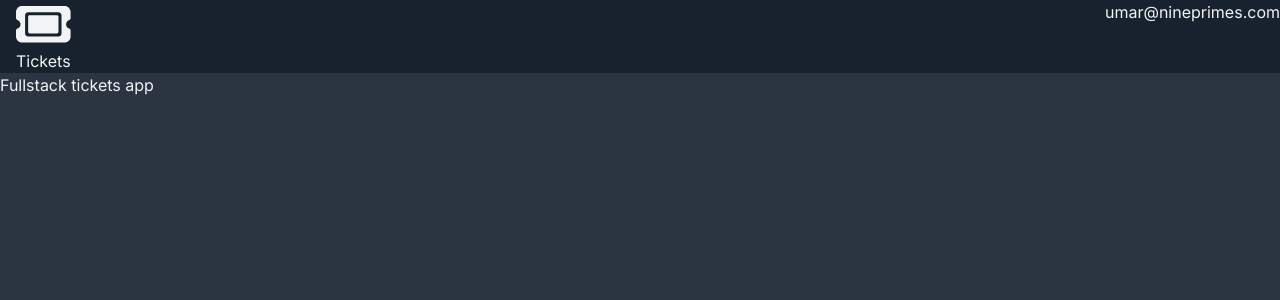
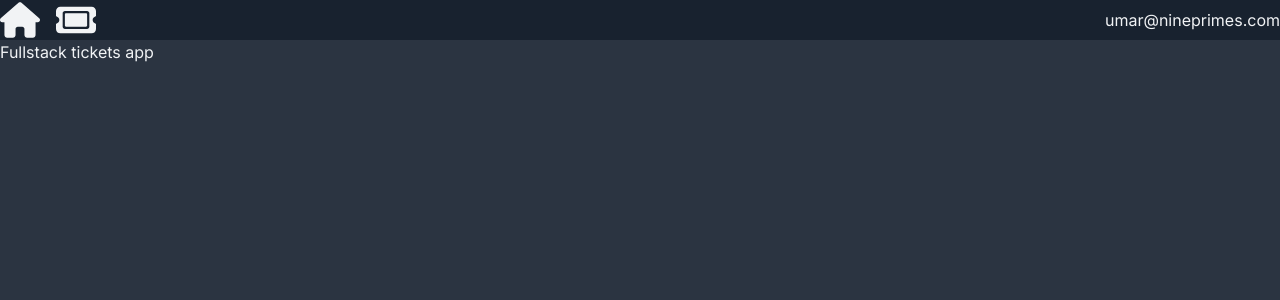
Before and after one commit to Muhammad-Umar-Khan/tickets_fs, a Next.js app: page / in a window 1280 px wide. Shown: the top 300 px of the page. Built offline with nearby package versions, Linux system fonts and the light colour scheme.

Commit message:
items-center

```diff
--- a/app/(components)/Nav.tsx
+++ b/app/(components)/Nav.tsx
@@ -4,14 +4,13 @@ import Link from "next/link";
 
 const Nav = () => {
   return (
-    <nav className="flex justify-between bg-nav">
+    <nav className="flex items-center justify-between bg-nav">
       <div className="flex items-center space-x-4">
         <Link href="/">
-          <FontAwesomeIcon icon={faHome} className="icon" />
+          <FontAwesomeIcon icon={faHome} className="w-10 h-10" />
         </Link>
         <Link href="ticket/new">
-          <FontAwesomeIcon icon={faTicket} className="icon" />
-          <h1>Tickets</h1>
+          <FontAwesomeIcon icon={faTicket} className="w-10 h-10" />
         </Link>
       </div>
       <div>
```
